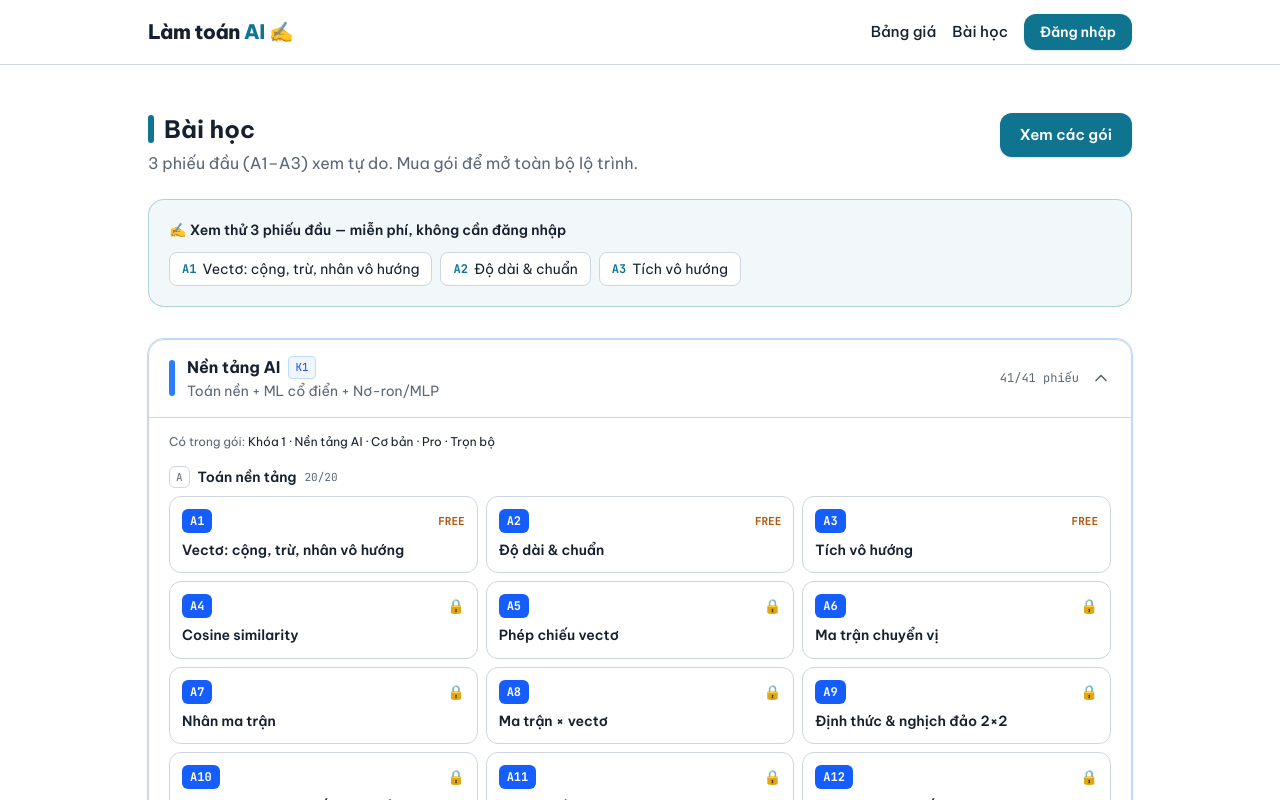
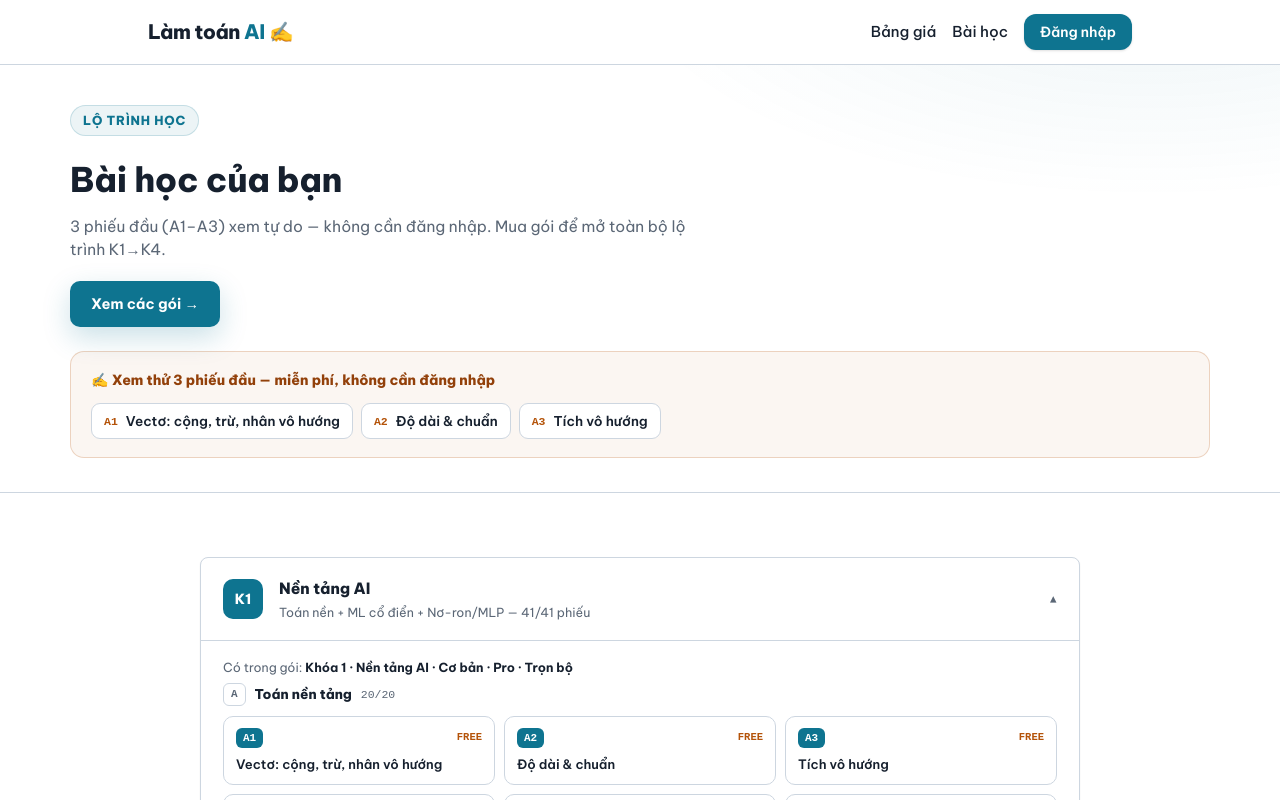
Before and after one commit to yonroy/TayCraft, a Next.js app in the folder web/: page /learn in a window 1280 px wide. Shown: the top 800 px of the page. Built offline with nearby package versions, Linux system fonts and the light colour scheme; no server answers.

Commit message:
feat(web): /learn đồng bộ giao diện hướng A (accordion .lp + bài click được)

```diff
--- a/web/app/landing.css
+++ b/web/app/landing.css
@@ -1003,4 +1003,222 @@
       display: none;
     }
   }
+
+  /* ============================================================
+     Trang /learn — dùng lại ngôn ngữ .lp (accordion + card + nút)
+     nhưng thân accordion liệt kê BÀI HỌC click được (khóa/free/sắp ra).
+     Additive; không đụng các class marketing ở trên.
+     ============================================================ */
+  .learn-intro {
+    background: radial-gradient(900px 400px at 90% -25%, rgba(14, 116, 144, 0.08), transparent 60%),
+      var(--white);
+    border-bottom: 1px solid var(--line);
+    padding: 40px 0 34px;
+  }
+  .learn-intro h1 {
+    font-size: clamp(24px, 3.4vw, 34px);
+    color: var(--ink);
+    margin: 4px 0 10px;
+  }
+  .learn-status {
+    font-size: 15.5px;
+    color: var(--dim);
+    max-width: 62ch;
+    margin-bottom: 20px;
+  }
+  .learn-cta {
+    display: flex;
+    gap: 12px;
+    flex-wrap: wrap;
+  }
+
+  /* Callout xem thử 3 phiếu free (khách chưa mua) */
+  .free-callout {
+    margin-top: 24px;
+    background: rgba(180, 83, 9, 0.05);
+    border: 1px solid rgba(180, 83, 9, 0.22);
+    border-radius: var(--radius);
+    padding: 18px 20px;
+  }
+  .free-callout .fc-title {
+    font-size: 14px;
+    font-weight: 800;
+    color: var(--accent-2-dark);
+    margin-bottom: 12px;
+  }
+  .free-callout .fc-chips {
+    display: flex;
+    flex-wrap: wrap;
+    gap: 8px;
+  }
+  .fc-chip {
+    display: inline-flex;
+    align-items: center;
+    gap: 8px;
+    background: #fff;
+    border: 1px solid var(--line);
+    border-radius: 9px;
+    padding: 7px 12px;
+    font-size: 13.5px;
+    font-weight: 600;
+    color: var(--ink);
+    text-decoration: none;
+    transition: border-color 0.15s, box-shadow 0.15s;
+  }
+  .fc-chip:hover {
+    border-color: var(--accent-2);
+    box-shadow: var(--shadow-sm);
+  }
+  .fc-chip .n {
+    font-family: ui-monospace, "SFMono-Regular", monospace;
+    font-size: 11.5px;
+    font-weight: 800;
+    color: var(--accent-2);
+  }
+
+  /* Accordion khóa — thân mở chứa lưới bài học */
+  .learn-acc {
+    max-width: 880px;
+    margin: 0 auto;
+  }
+  .acc-body-open {
+    border-top: 1px solid var(--line);
+    padding: 4px 22px 22px;
+  }
+  .acc-meta-line {
+    font-size: 12.5px;
+    color: var(--dim);
+    padding: 13px 0 6px;
+  }
+  .acc-meta-line b {
+    color: var(--ink);
+    font-weight: 700;
+  }
+  .les-part + .les-part {
+    margin-top: 18px;
+  }
+  .les-part-head {
+    display: flex;
+    align-items: center;
+    gap: 9px;
+    margin-bottom: 10px;
+  }
+  .les-part-head .pno {
+    font-family: ui-monospace, "SFMono-Regular", monospace;
+    font-size: 11px;
+    font-weight: 700;
+    color: var(--dim);
+    border: 1px solid var(--line);
+    border-radius: 6px;
+    padding: 2px 7px;
+  }
+  .les-part-head .pname {
+    font-size: 13.5px;
+    font-weight: 800;
+    color: var(--ink);
+  }
+  .les-part-head .pcount {
+    font-family: ui-monospace, "SFMono-Regular", monospace;
+    font-size: 11.5px;
+    color: var(--dim);
+  }
+  .les-grid {
+    display: grid;
+    grid-template-columns: repeat(3, 1fr);
+    gap: 9px;
+  }
+  .les-card {
+    display: block;
+    border: 1px solid var(--line);
+    border-radius: 10px;
+    padding: 11px 12px;
+    text-decoration: none;
+    background: #fff;
+    transition: border-color 0.15s, box-shadow 0.15s, transform 0.15s;
+  }
+  a.les-card:hover {
+    border-color: var(--accent);
+    box-shadow: var(--shadow-sm);
+    transform: translateY(-1px);
+  }
+  .les-card.locked {
+    border-style: dashed;
+    background: transparent;
+    opacity: 0.72;
+  }
+  .les-top {
+    display: flex;
+    align-items: center;
+    gap: 8px;
+    margin-bottom: 7px;
+  }
+  .les-no {
+    font-family: ui-monospace, "SFMono-Regular", monospace;
+    font-size: 11px;
+    font-weight: 800;
+    color: #fff;
+    background: var(--accent);
+    border-radius: 6px;
+    padding: 2px 7px;
+  }
+  .les-card.locked .les-no {
+    background: var(--line);
+    color: var(--dim);
+  }
+  .les-flag {
+    margin-left: auto;
+    font-family: ui-monospace, "SFMono-Regular", monospace;
+    font-size: 10.5px;
+    font-weight: 800;
+  }
+  .les-flag.free {
+    color: var(--accent-2);
+  }
+  .les-flag.soon {
+    color: var(--dim);
+    font-weight: 600;
+  }
+  .les-title {
+    font-size: 13px;
+    font-weight: 600;
+    color: var(--ink);
+    line-height: 1.4;
+  }
+  .les-card.locked .les-title {
+    color: var(--dim);
+  }
+
+  /* Dải nhắc viết đánh giá (học viên đã đăng nhập) */
+  .learn-review-band {
+    max-width: 880px;
+    margin: 30px auto 0;
+    display: flex;
+    align-items: center;
+    justify-content: space-between;
+    gap: 16px;
+    flex-wrap: wrap;
+    background: var(--paper);
+    border: 1px solid var(--line);
+    border-radius: var(--radius);
+    padding: 18px 22px;
+  }
+  .learn-review-band p {
+    font-size: 13.5px;
+    color: var(--dim);
+  }
+
+  @media (max-width: 760px) {
+    .les-grid {
+      grid-template-columns: repeat(2, 1fr);
+    }
+  }
+  @media (max-width: 480px) {
+    .les-grid {
+      grid-template-columns: 1fr;
+    }
+    .acc-body-open {
+      padding-left: 16px;
+      padding-right: 16px;
+    }
+  }
 }
--- a/web/app/learn/page.tsx
+++ b/web/app/learn/page.tsx
@@ -1,9 +1,7 @@
 import Link from "next/link";
 import { SiteHeader } from "@/components/site-header";
 import { SiteFooter } from "@/components/site-footer";
-import { Button } from "@/components/ui/button";
-import { PageHeading } from "@/components/page-heading";
-import { CurriculumAccordion } from "@/components/curriculum-accordion";
+import { LearnCurriculum } from "@/components/learn-curriculum";
 import { getUser, accessibleCourses } from "@/lib/auth";
 import { COURSES } from "@/lib/products";
 import { FREE_COURSES, FREE_SLUGS, lessonBySlug } from "@/lib/lessons";
@@ -17,43 +15,40 @@ export default async function LearnPage() {
   return (
     <>
       <SiteHeader />
-      <main className="mx-auto w-full max-w-5xl px-5 py-12 flex-1">
-        <PageHeading
-          title="Bài học"
-          right={
-            !full && (
-              <Link href="/#goi">
-                <Button>{hasPaid ? "Nâng cấp gói" : "Xem các gói"}</Button>
+
+      <div className="lp">
+        {/* ============ INTRO ============ */}
+        <section className="learn-intro">
+          <div className="lpc">
+            <span className="eyebrow">Lộ trình học</span>
+            <h1>Bài học của bạn</h1>
+            <p className="learn-status">
+              {full
+                ? "Bạn đã mở khóa trọn bộ. Bấm vào từng khóa để mở phần bên trong, chọn bài và bắt đầu điền tay. Chúc học vui ✍️"
+                : hasPaid
+                  ? "Bạn đã mở khóa một phần. Bấm vào từng khóa để chọn bài; nâng cấp gói để mở nốt các khóa còn lại."
+                  : "3 phiếu đầu (A1–A3) xem tự do — không cần đăng nhập. Mua gói để mở toàn bộ lộ trình K1→K4."}
+            </p>
+
+            {!full && (
+              <div className="learn-cta">
+                <Link href="/#packages" className="btn btn-primary">
+                  {hasPaid ? "Nâng cấp gói →" : "Xem các gói →"}
                 </Link>
-            )
-          }
-        >
-          <p>
-            {full
-              ? "Bạn đã mở khóa trọn bộ. Chúc học vui ✍️"
-              : hasPaid
-                ? "Bạn đã mở khóa một phần. Nâng cấp để học thêm các khóa còn lại."
-                : "3 phiếu đầu (A1–A3) xem tự do. Mua gói để mở toàn bộ lộ trình."}
-          </p>
-        </PageHeading>
+              </div>
+            )}
 
-        {/* Khách chưa mua: mời xem thử 3 phiếu free ngay, để trang không chỉ là "tường khóa" */}
+            {/* Khách chưa mua: mời xem thử 3 phiếu free ngay */}
             {!hasPaid && (
-          <div className="mt-6 rounded-2xl border border-accent/30 bg-accent/5 p-5">
-            <p className="text-sm font-semibold text-ink">
-              ✍️ Xem thử 3 phiếu đầu — miễn phí, không cần đăng nhập
-            </p>
-            <div className="mt-3 flex flex-wrap gap-2">
+              <div className="free-callout">
+                <div className="fc-title">✍️ Xem thử 3 phiếu đầu — miễn phí, không cần đăng nhập</div>
+                <div className="fc-chips">
                   {FREE_SLUGS.map((slug) => {
                     const l = lessonBySlug(slug);
                     if (!l) return null;
                     return (
-                  <Link
-                    key={slug}
-                    href={`/learn/${slug}`}
-                    className="inline-flex items-center gap-1.5 rounded-lg border border-line bg-white px-3 py-1.5 text-sm transition hover:border-accent"
-                  >
-                    <span className="font-mono text-xs font-bold text-accent">{l.no}</span>
+                      <Link key={slug} href={`/learn/${slug}`} className="fc-chip">
+                        <span className="n">{l.no}</span>
                         {l.title}
                       </Link>
                     );
@@ -61,24 +56,26 @@ export default async function LearnPage() {
                 </div>
               </div>
             )}
+          </div>
+        </section>
 
-        <div className="mt-8">
-          <CurriculumAccordion accessCourses={courses} openCourses={courses} />
-        </div>
+        {/* ============ CURRICULUM ============ */}
+        <section className="sec">
+          <div className="lpc">
+            <LearnCurriculum accessCourses={courses} openCourses={courses} />
 
             {user && (
-          <div className="mt-10 flex flex-wrap items-center justify-between gap-3 rounded-2xl border border-line bg-paper px-5 py-4">
-            <p className="text-sm text-dim">
-              💬 Thấy phiếu hữu ích? Để lại cảm nhận cho người học sau nhé.
-            </p>
-            <Link href="/danh-gia">
-              <Button size="sm" variant="outline">
+              <div className="learn-review-band">
+                <p>💬 Thấy phiếu hữu ích? Để lại cảm nhận cho người học sau nhé.</p>
+                <Link href="/danh-gia" className="btn btn-ghost btn-sm">
                   Viết đánh giá →
-              </Button>
                 </Link>
               </div>
             )}
-      </main>
+          </div>
+        </section>
+      </div>
+
       <SiteFooter />
     </>
   );
--- /dev/null
+++ b/web/components/learn-curriculum.tsx
@@ -0,0 +1,135 @@
+"use client";
+
+import { useState } from "react";
+import Link from "next/link";
+import {
+  COURSE_ORDER,
+  PARTS,
+  lessonsOfCourse,
+  isFreeLesson,
+  FREE_COURSES,
+  type Course,
+  type Lesson,
+} from "@/lib/lessons";
+import { COURSES, productsIncludingCourse } from "@/lib/products";
+
+// Accordion lộ trình cho trang /learn — kế thừa ngôn ngữ .lp của trang chủ
+// (LandingCurriculum) nhưng thân mở liệt kê BÀI HỌC click được, có trạng thái
+// free / đã-mở / khóa / sắp-ra. Nhiều khóa mở đồng thời (học viên có thể sở hữu >1).
+function LessonCell({
+  lesson,
+  accessCourses,
+}: {
+  lesson: Lesson;
+  accessCourses: Course[];
+}) {
+  const free = isFreeLesson(lesson);
+  const unlocked = lesson.available && (free || accessCourses.includes(lesson.course));
+  const inner = (
+    <>
+      <div className="les-top">
+        <span className="les-no">{lesson.no}</span>
+        {free && <span className="les-flag free">FREE</span>}
+        {lesson.available && !unlocked && <span className="les-flag">🔒</span>}
+        {!lesson.available && <span className="les-flag soon">sắp ra</span>}
+      </div>
+      <div className="les-title">{lesson.title}</div>
+    </>
+  );
+  if (lesson.available && lesson.slug) {
+    return (
+      <Link href={`/learn/${lesson.slug}`} className="les-card">
+        {inner}
+      </Link>
+    );
+  }
+  return <div className="les-card locked">{inner}</div>;
+}
+
+// - Mặc định: chỉ K1 mở.
+// - `openCourses`: các khóa mở sẵn (trang /learn truyền các khóa đã sở hữu để
+//   học viên thấy ngay bài học được). Rỗng → fallback mở K1.
+export function LearnCurriculum({
+  accessCourses = [],
+  openCourses,
+}: {
+  accessCourses?: Course[];
+  openCourses?: Course[];
+}) {
+  const [open, setOpen] = useState<Set<Course>>(
+    () => new Set<Course>(openCourses && openCourses.length ? openCourses : ["K1"]),
+  );
+  const toggle = (c: Course) =>
+    setOpen((prev) => {
+      const next = new Set(prev);
+      if (next.has(c)) next.delete(c);
+      else next.add(c);
+      return next;
+    });
+
+  return (
+    <div className="learn-acc">
+      {COURSE_ORDER.map((cid) => {
+        const meta = COURSES.find((c) => c.id === cid)!;
+        const lessons = lessonsOfCourse(cid);
+        const parts = PARTS.filter((p) => p.course === cid);
+        const isFreeCourse = FREE_COURSES.includes(cid);
+        const inPackages = productsIncludingCourse(cid).map((p) => p.label);
+        const doneCount = lessons.filter((l) => l.available).length;
+        const isOpen = open.has(cid);
+        return (
+          <div key={cid} className={`acc-item ${isOpen ? "open k-active" : ""}`}>
+            <button
+              type="button"
+              className="acc-head"
+              aria-expanded={isOpen}
+              onClick={() => toggle(cid)}
+            >
+              <div className="acc-badge">{cid}</div>
+              <div className="acc-head-txt">
+                <div className="k-name">{meta.name}</div>
+                <div className="k-meta">
+                  {meta.desc} — {doneCount}/{lessons.length} phiếu
+                </div>
+              </div>
+              <div className="acc-chevron">▾</div>
+            </button>
+            {isOpen && (
+              <div className="acc-body-open">
+                <p className="acc-meta-line">
+                  {isFreeCourse ? (
+                    "Miễn phí cho mọi người học"
+                  ) : (
+                    <>
+                      Có trong gói: <b>{inPackages.join(" · ")}</b>
+                    </>
+                  )}
+                </p>
+                {parts.map((part) => {
+                  const partLessons = lessons.filter((l) => l.part === part.id);
+                  if (partLessons.length === 0) return null;
+                  return (
+                    <div className="les-part" key={part.id}>
+                      <div className="les-part-head">
+                        <span className="pno">{part.id}</span>
+                        <span className="pname">{part.name}</span>
+                        <span className="pcount">
+                          {partLessons.filter((l) => l.available).length}/{partLessons.length}
+                        </span>
+                      </div>
+                      <div className="les-grid">
+                        {partLessons.map((l) => (
+                          <LessonCell key={l.no} lesson={l} accessCourses={accessCourses} />
+                        ))}
+                      </div>
+                    </div>
+                  );
+                })}
+              </div>
+            )}
+          </div>
+        );
+      })}
+    </div>
+  );
+}
```
Lines whose indentation alone changed are shown as unchanged.
